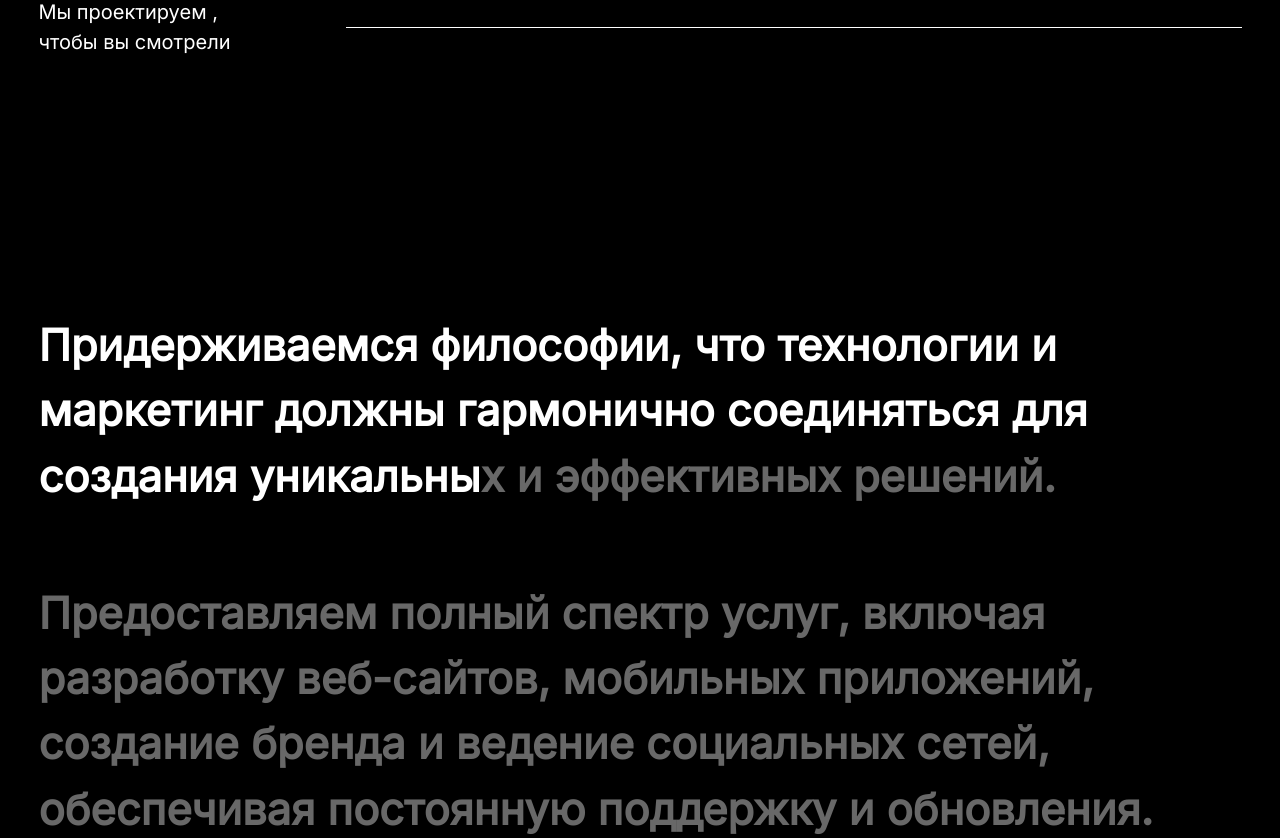
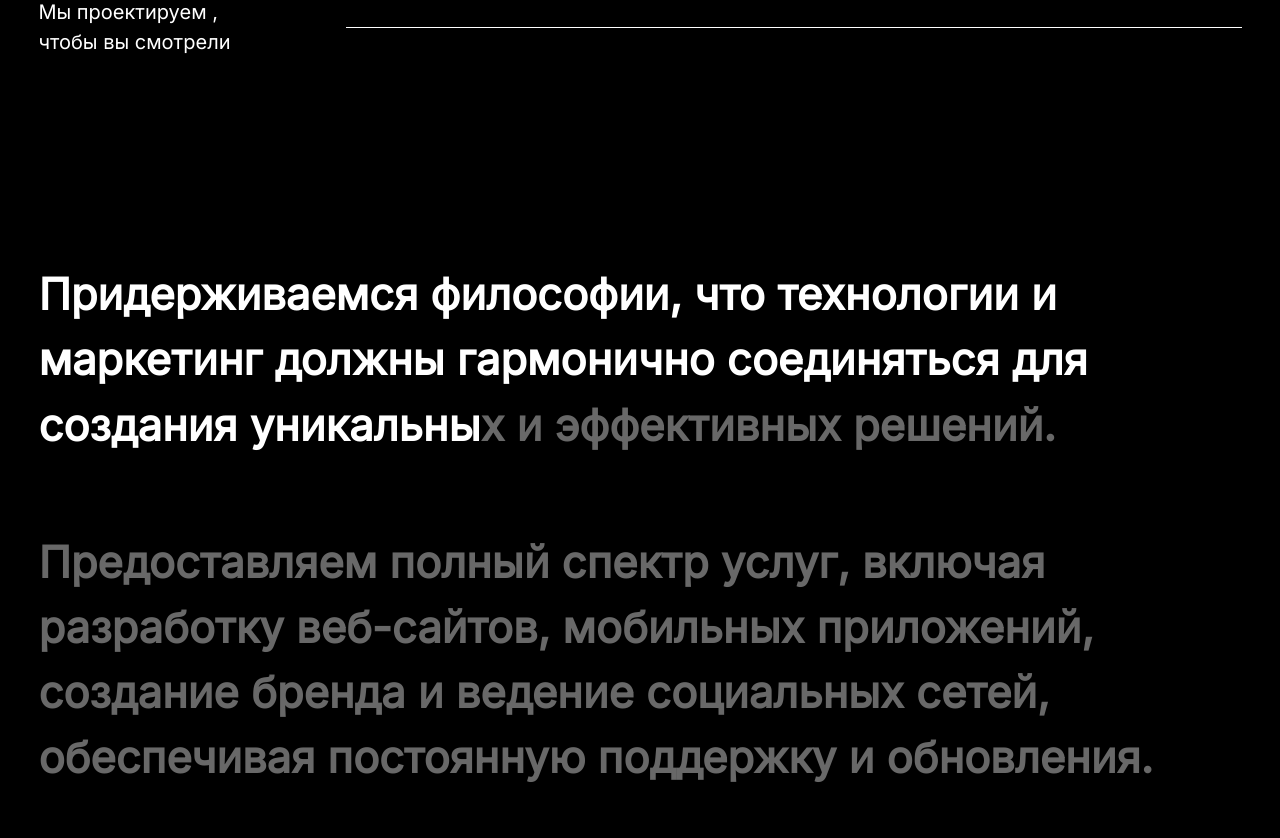
Before and after one commit to Alexandr-77/TVS, a plain HTML site: page index.html in a window 1280 px wide. Shown: the part 783-1621 px from the top of the page. Drawn offline with nearby package versions, Linux system fonts and the light colour scheme; files whose address does not match are found by name.

Commit message:
Add files via upload

```diff
--- a/css/global-classes.css
+++ b/css/global-classes.css
@@ -1,12 +1,11 @@
 .container {
-  /* max-width: 1410px; */
   /* padding: 0 60px; */
   padding: 0 3vw;
   margin: 0 auto;
 }
 .padd {
   /* padding: 400px 0 0; */
-  padding: 20vw 0 0;
+  padding: 16vw 0 0;
 }
 .title {
   /* font-size: 136px; */
```
